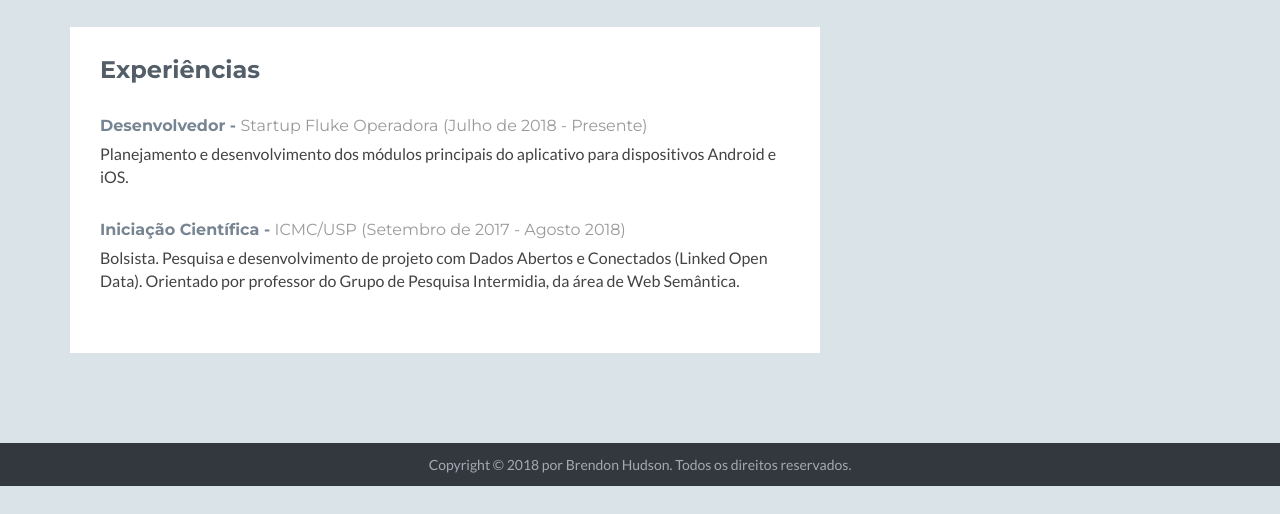
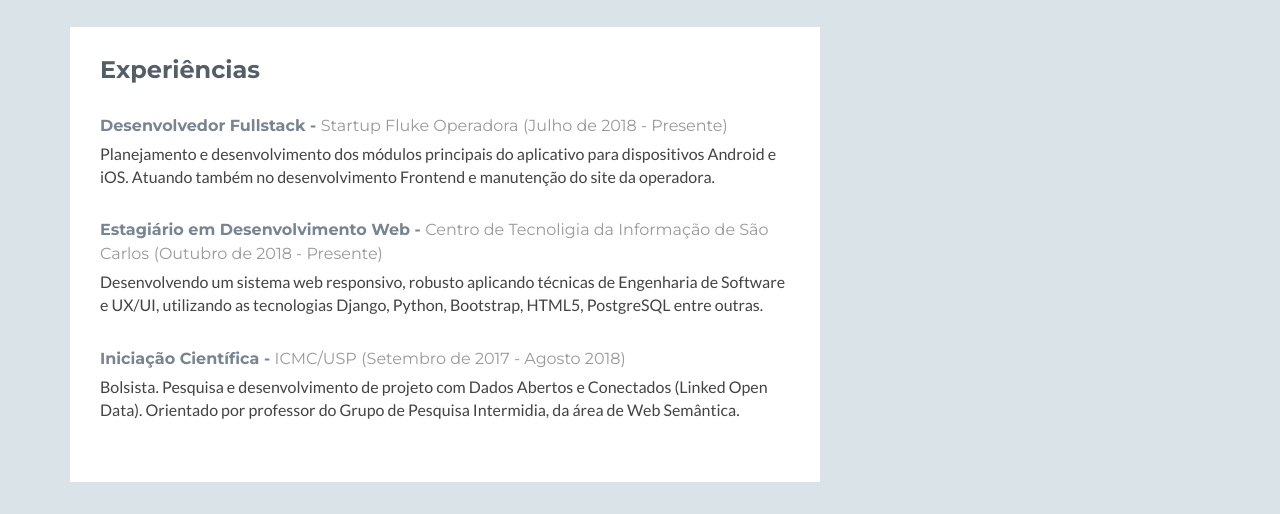
Before and after one commit to brendonhc/brendonhc.github.io, a plain HTML site: page index.html in a window 1280 px wide. Shown: the part 3507-4021 px from the top of the page. Before the commit the page ends 3993 px from the top, so only its background shows below. Drawn offline with Linux system fonts and the light colour scheme.

Commit message:
Atualização das Experiências com o estágio CeTI-SC

```diff
--- a/index.html
+++ b/index.html
@@ -153,7 +153,7 @@
                                 </a>
                                 <div class="desc col-md-8 col-sm-8 col-xs-12">
                                     <h3 class="title"><a href="" target="_blank">Sistema para Depósito de Teses e Dissertações Eletrônicas</a></h3>
-                                    <p>Plataforma Web desenvolvida em Python utilizando o framework Django, Frontend responsivo integrando os templates Django com o conjunto de ferramentas Bootstrap em sua última versão. Projeto desenvolvido durante meu estágio no Centro de Tecnologia de Informação da Universidade de São Paulo, campus São Carlos (CeTI-SC).</p>
+                                    <p>Plataforma Web desenvolvida em Python utilizando o framework Django, Frontend responsivo integrando os templates Django com o conjunto de ferramentas Bootstrap em sua última versão. Projeto desenvolvido durante meu estágio no Centro de Tecnologia da Informação da Universidade de São Paulo, campus São Carlos (CeTI-SC).</p>
 
                                     <p class="text-muted text-center">
                                         <i class="fa fa-tools"></i>
@@ -251,11 +251,22 @@
                         <h2 class="heading">Experiências</h2>
                         <div class="content">
                             <div class="item">
-                                <h3 class="title">Desenvolvedor - <span class="place"><a
+                                <h3 class="title">Desenvolvedor Fullstack - <span class="place"><a
                                             href="http://flukeoperadora.com.br">Startup Fluke Operadora</a></span> <span
                                         class="year">(Julho de 2018 - Presente)</span></h3>
-                                <p>Planejamento e desenvolvimento dos módulos principais do aplicativo para dispositivos
-                                    Android e iOS.</p>
+                                <p>
+                                    Planejamento e desenvolvimento dos módulos principais do aplicativo para dispositivos Android e iOS. Atuando também no desenvolvimento Frontend e manutenção do site da operadora.
+                                </p>
+                            </div>
+                            <!--//item-->
+
+                            <div class="item">
+                                <h3 class="title">Estagiário em Desenvolvimento Web - <span class="place"><a
+                                            href="http://cetisc.sti.usp.br/">Centro de Tecnoligia da Informação de São Carlos</a></span> <span
+                                        class="year">(Outubro de 2018 - Presente)</span></h3>
+                                <p>
+                                    Desenvolvendo um sistema web responsivo, robusto aplicando técnicas de Engenharia de Software e UX/UI, utilizando as tecnologias Django, Python, Bootstrap, HTML5, PostgreSQL entre outras.
+                                </p>
                             </div>
                             <!--//item-->
 
@@ -263,9 +274,9 @@
                                 <h3 class="title">Iniciação Científica - <span class="place"><a
                                             href="http://intermidia.icmc.usp.br/">ICMC/USP</a></span> <span
                                         class="year">(Setembro de 2017 - Agosto 2018)</span></h3>
-                                <p>Bolsista. Pesquisa e desenvolvimento de projeto com Dados Abertos e Conectados
-                                    (Linked Open Data). Orientado por professor do Grupo de Pesquisa Intermidia, da área
-                                    de Web Semântica.</p>
+                                <p>
+                                    Bolsista. Pesquisa e desenvolvimento de projeto com Dados Abertos e Conectados (Linked Open Data). Orientado por professor do Grupo de Pesquisa Intermidia, da área de Web Semântica.
+                                </p>
                             </div>
                             <!--//item-->
 
```
